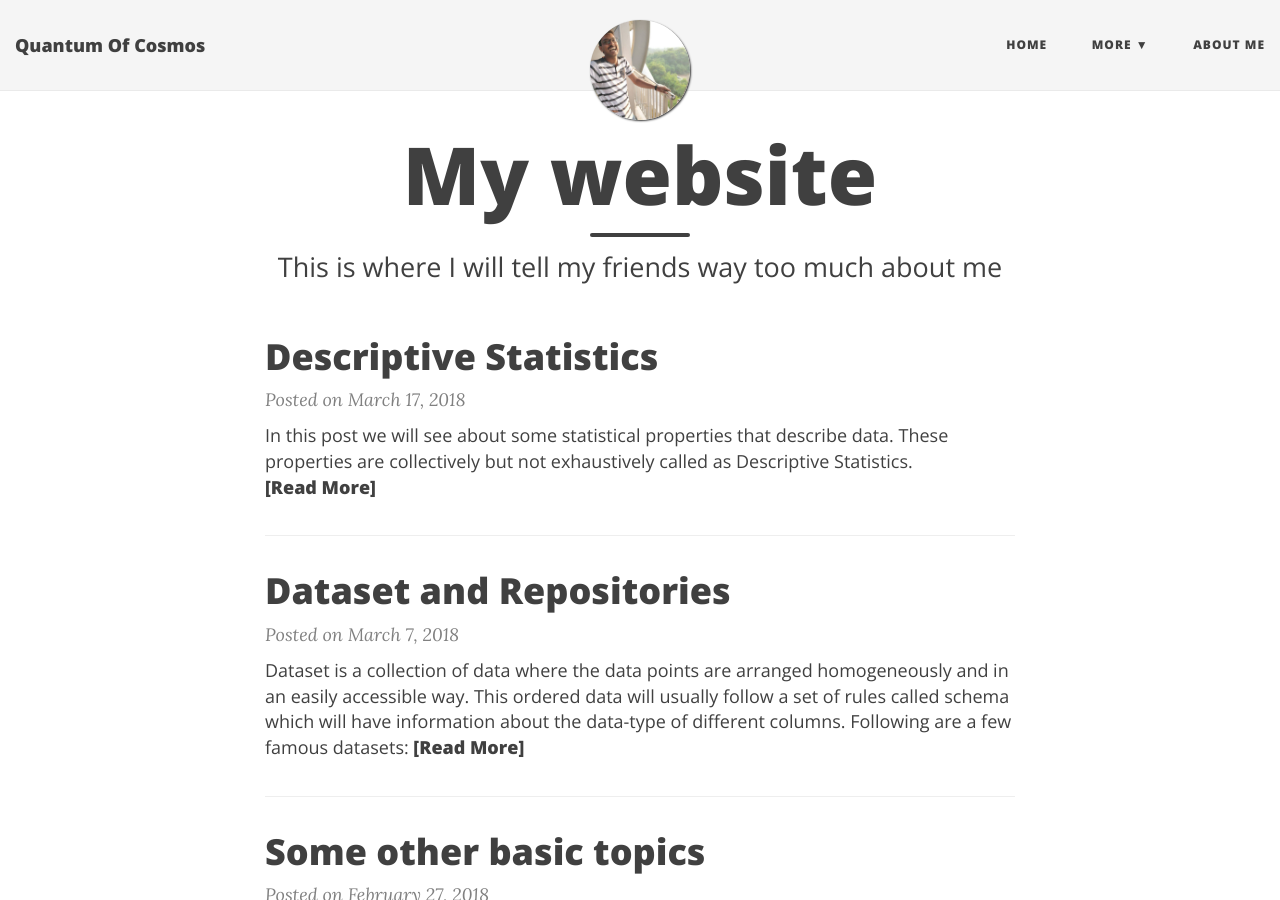
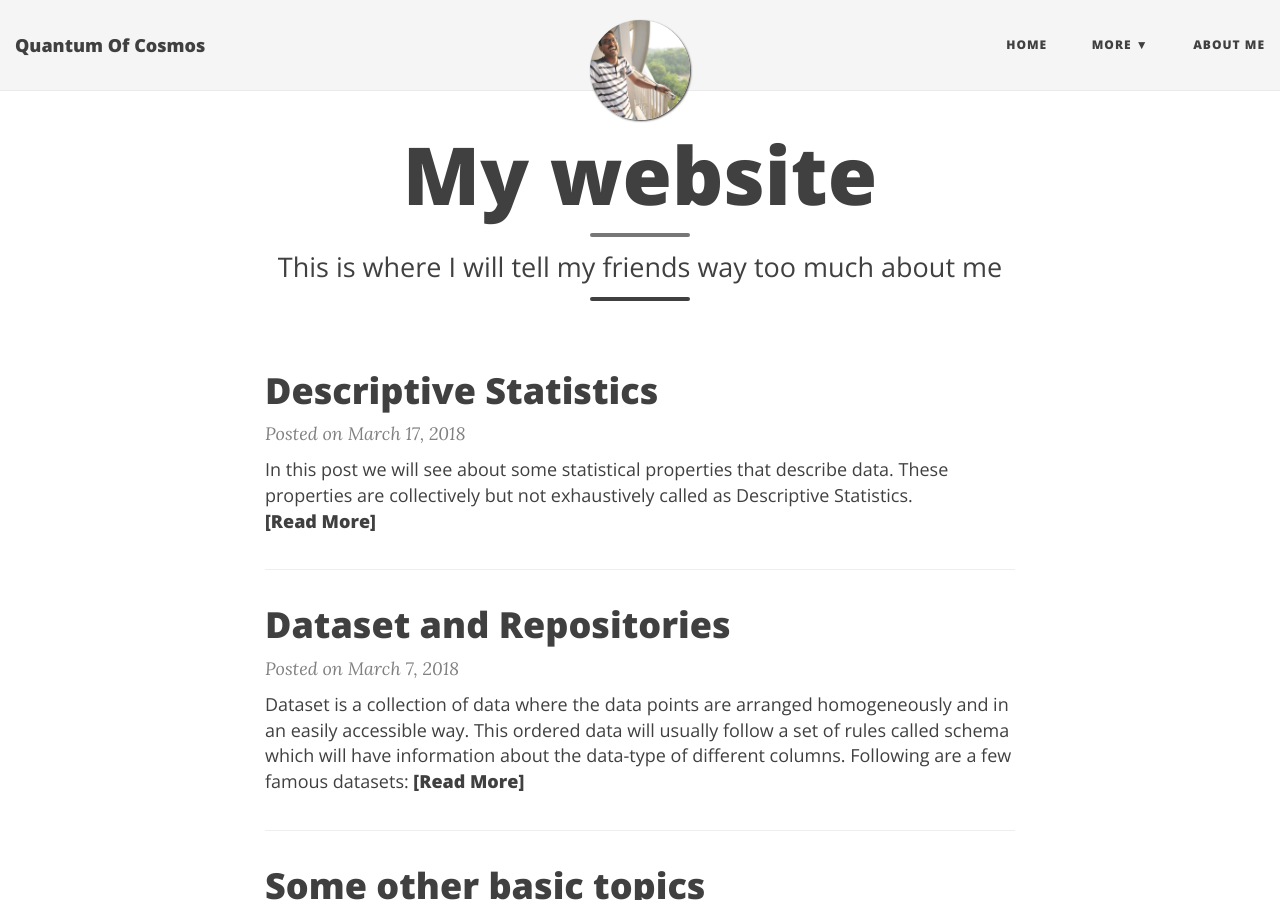
Before and after one commit to Quantumofcosmos/quantumofcosmos.github.io, a Jekyll site: the page built from index.html, in a window 1280 px wide and 900 px high. Built offline with Jekyll 4.4.1, drawn with Linux system fonts in a browser that asks for light colours; nearby versions of some CDN libraries; the list of posts is cut into pages by our own code.

Commit message:
Header fix

```diff
--- a/_includes/header.html
+++ b/_includes/header.html
@@ -1,6 +1,6 @@
 <!-- TODO this file has become a mess, refactor it -->
 
-{% if page.bigimg or page.title %}
+{% if page.bigimg or page.title or page.subtitle %}
 
 {% if page.bigimg %}
   <div id="header-big-imgs" data-num-img={% if page.bigimg.first %}{{ page.bigimg.size }}{% else %}1{% endif %}
@@ -50,11 +50,12 @@
     <div class="row">
       <div class="col-lg-8 col-lg-offset-2 col-md-10 col-md-offset-1">
         <div class="{{ include.type }}-heading">
-          <h1>{% if page.title %}{{ page.title }}{% else %}<br/>{% endif %}</h1>
+          <h1>{% if page.title %}{{ page.title }}<hr class="small">{% endif %}</h1>
 		  {% if page.subtitle %}
 		    {% if include.type == "page" %}
+
+            <span class="{{ include.type }}-subheading">{{ page.subtitle }}</span>
             <hr class="small">
-            <span class="{{ include.type }}-subheading">{{ page.subtitle }}</span>
 			{% else %}
 			<h2 class="{{ include.type }}-subheading">{{ page.subtitle }}</h2>
 			{% endif %}
```
